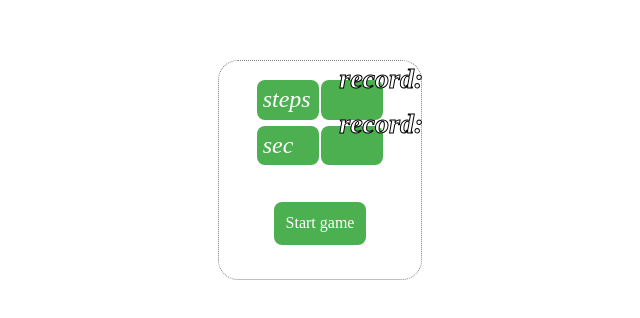
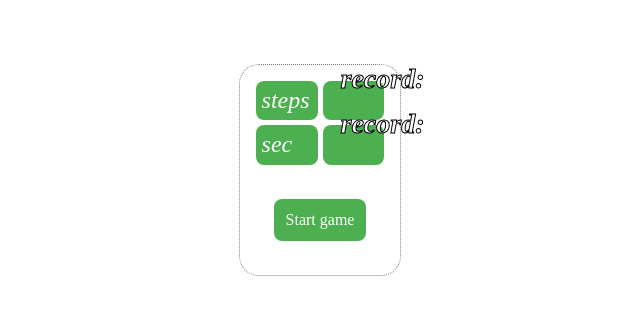
Before and after one commit to jPee2k/gem-puzzle, a website built with webpack: page index.html in a window 1280 px wide. Shown: the part 230-548 px from the top of the page, without its empty margins (320-960 px from the left). Built offline with nearby package versions, Linux system fonts and the light colour scheme; what on-change would draw is missing.

Commit message:
use grid for info-section

```diff
--- a/src/scss/puzzle/index.scss
+++ b/src/scss/puzzle/index.scss
@@ -56,12 +56,9 @@
 // --------- INFO ------------ //
 
 .puzzle__info {
-  display: flex;
-  justify-content: space-between;
-  flex-wrap: wrap;
-
-  margin-left: 22px;
-  margin-right: 22px;
+  display: grid;
+  grid-template-columns: 1fr 1fr;
+  gap: 5px;
 
   padding-bottom: 16px;
 
@@ -76,8 +73,7 @@
 .puzzle__best-time, {
   position: relative;
 
-  margin: 3px 0;
-  width: 49%;
+  margin: 0;
   padding: 6px;
 
   background-color: $classic-green;
```
